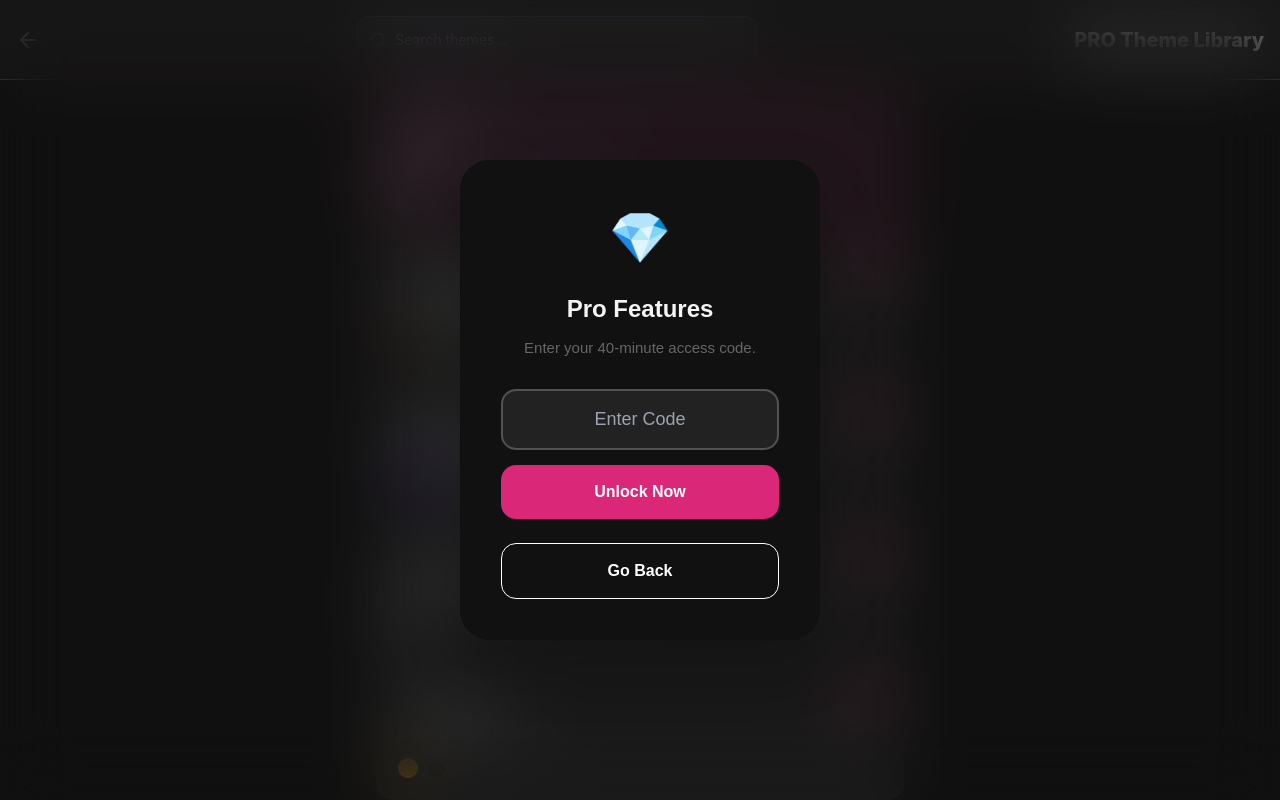
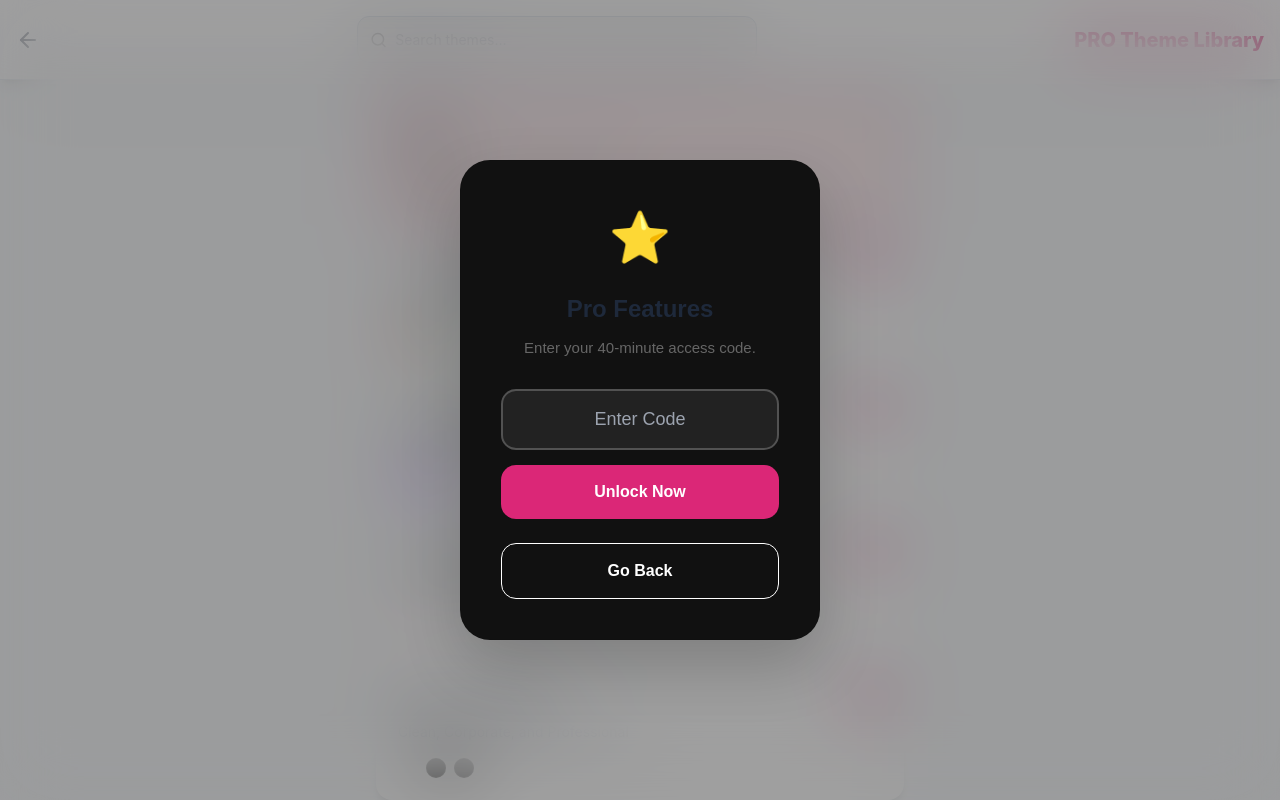
Before and after one commit to StadiaStudios/ourjourney, a plain HTML site: page themes.html in a window 1280 px wide. Shown: the top 800 px of the page. Drawn offline with nearby package versions, Linux system fonts and the light colour scheme.

Commit message:
Add files via upload

```diff
--- a/premium-lock.js
+++ b/premium-lock.js
@@ -1,8 +1,5 @@
-/**
- * Premium Lock System with 40-Minute Auto-Relock
- */
 (async function() {
-    const EXPECTED_HASH = "39004b34d612255b9fcbebef575b25906f9abe75941949cb1096c01be35fb4d3";
+    const EXPECTED_HASH = "0b53b54e85feb3c5031da9beaa28ba5dbdcb921bb980ad6d97f0fc88f1b94665";
     const STORAGE_KEY = "__app_premium_unlocked";
     const EXPIRY_KEY = "__app_premium_expiry";
     const LOCK_DURATION_MS = 40 * 60 * 1000;
@@ -51,7 +48,7 @@
     overlay.style = `position:fixed;top:0;left:0;width:100%;height:100%;background:rgba(15, 15, 15, 0.4);backdrop-filter:blur(35px);-webkit-backdrop-filter:blur(35px);z-index:999999;display:flex;align-items:center;justify-content:center;font-family:sans-serif;`;
     overlay.innerHTML = `
         <div style="background:#111;padding:40px;border-radius:30px;box-shadow:0 25px 60px rgba(0,0,0,0.2);text-align:center;max-width:360px;width:90%;border:1px solid rgba(0,0,0,0.05);">
-            <div style="font-size:50px;margin-bottom:15px;">💎</div>
+            <div style="font-size:50px;margin-bottom:15px;">⭐</div>
             <h2 style="margin:0;font-weight:800;font-size:24px;">Pro Features</h2>
             <p style="color:#666;font-size:15px;margin:10px 0 30px;">Enter your 40-minute access code.</p>
             <input type="password" id="premium-code-input" placeholder="Enter Code" style="width:100%;padding:15px;border:2px solid #525252;border-radius:15px;margin-bottom:15px;background-color:#222;text-align:center;outline:none;font-size:18px;">
--- a/themes.html
+++ b/themes.html
@@ -2,11 +2,20 @@
 <html lang="en">
 <head>
     <meta charset="UTF-8">
-    <meta name="viewport" content="width=device-width, initial-scale=1.0">
+    <meta name="viewport" content="width=device-width, initial-scale=1.0, maximum-scale=1.0, user-scalable=no">
     <title>Our Journey - Themes</title>
     <link rel="manifest" href="manifest.json">
     <link rel="icon" type="image/x-icon" href="assets/favicon.png">
     <script src="https://cdn.tailwindcss.com"></script>
+    <script>
+        // Theme initialization logic
+        (function() {
+            const savedTheme = localStorage.getItem('__app_theme') || 'light';
+            if (savedTheme === 'light') {
+                document.documentElement.classList.add('light-mode');
+            }
+        })();
+    </script>
     <style>
         body {
             font-family: 'Inter', sans-serif;
@@ -86,6 +95,43 @@
         ::-webkit-scrollbar-thumb:hover {
             background: #da46ff;
         }
+
+        /* Light Mode Overrides */
+        .light-mode body {
+            background-color: #f8fafc;
+            color: #1e293b;
+        }
+        .light-mode header {
+            background-color: rgba(255, 255, 255, 0.8);
+            border-bottom-color: #e2e8f0;
+        }
+        .light-mode .search-container {
+            background: rgba(0, 0, 0, 0.05);
+            border-color: #cbd5e1;
+        }
+        .light-mode .search-input {
+            color: #1e293b;
+        }
+        .light-mode header h1 {
+            color: #db2777 !important;
+        }
+        .light-mode .theme-card {
+            background-color: #ffffff;
+            box-shadow: 0 4px 6px -1px rgba(0, 0, 0, 0.1);
+        }
+        .light-mode .theme-card:hover {
+            background-color: #f1f5f9;
+        }
+        .light-mode .theme-card h3 {
+            color: #1e293b;
+        }
+        .light-mode .theme-card p {
+            color: #64748b;
+        }
+        .light-mode .active-theme {
+            background-color: #fff1f2 !important;
+            border-color: #db2777 !important;
+        }
     </style>
 </head>
 <body class="bg-[#111]">
@@ -127,21 +173,23 @@
     <script>
         const STORAGE_KEY_CUSTOM_CSS = '__app_custom_theme_file';
         const STORAGE_KEY_PREMIUM = '__app_premium_unlocked';
+        const STORAGE_KEY_THEME = '__app_theme';
         const EXPIRY_KEY = '__app_premium_expiry';
 
         const THEMES = [
             { id: 'none', name: 'Default', desc: 'The Free original Dark/Light Mode', icon: '🌸', file: '', isPremium: false, colors: ['bg-[white]', 'bg-[black]'] },
             { id: 'christmas', name: 'Christmas Spirit', desc: 'Red, Green, and Snowy vibes', icon: '🎄', file: 'pro-themes/christmastheme.css', isPremium: true, colors: ['bg-red-600', 'bg-green-700', 'bg-slate-100'] },
             { id: 'purple', name: 'Royal Purple', desc: 'Elegant and deep purple tones', icon: '🔮', file: 'pro-themes/purpletheme.css', isPremium: true, colors: ['bg-purple-600', 'bg-indigo-700', 'bg-purple-200'] },
+            { id: 'pink-theme', name: 'Pink Theme', desc: 'A Light Pink Girlfriend theme.', icon: '⭐', file: 'pro-themes/pink-theme.css', isPremium: true, colors: ['bg-[pink]', 'bg-[white]'] },
             { id: 'ticroloft', name: 'Modern Ticroloft', desc: 'Clean, Corporate, and Professional', icon: '💻', file: 'pro-themes/microsofttheme.css', isPremium: true, colors: ['bg-[white]', 'bg-[black]', 'bg-[#444]'] },
             { id: 'orange', name: 'Pro Orange', desc: 'Sleek Orange Theme.', icon: '🍊', file: 'pro-themes/orange.css', isPremium: true, colors: ['bg-[orange]', 'bg-[#111]'] },
-            { id: 'darkspace', name: 'Dark Space', desc: 'Dark Space Theme.', icon: '⭐', file: 'pro-themes/space.css', isPremium: true, colors: ['bg-[darkblue]', 'bg-[purple]'] },
+            { id: 'darkspace', name: 'Dark Space', desc: 'Dark Space Theme.', icon: '⭐', file: 'pro-themes/space.css', isPremium: true, colors: ['bg-[darkblue]', 'bg-[black]'] },
             { id: 'moogledark', name: 'Moogle Dark', desc: 'Moogle Dark Mode Theme.', icon: '⭐', file: 'pro-themes/google-theme.css', isPremium: true, colors: ['bg-[#8ab4f8]', 'bg-[#111111]'] },
             { id: 'acebukdark', name: 'AceBuk Light', desc: 'AceBuk Classic Light Mode Theme.', icon: '⭐', file: 'pro-themes/facebooklight.css', isPremium: true, colors: ['bg-[blue]', 'bg-[white]'] },
             { id: 'cocdark', name: 'COC Theme', desc: 'COC Dark Mode Theme.', icon: '⭐', file: 'pro-themes/coc.css', isPremium: true, colors: ['bg-[#4db848]', 'bg-[#f1c40f]', 'bg-[#121212]'] },
             { id: 'breakcraft', name: 'Breakcraft Theme', desc: 'A Dark Breakcraft theme.', icon: '⭐', file: 'pro-themes/breakcraft.css', isPremium: true, colors: ['bg-[#ffb000]', 'bg-[#da46ff]', 'bg-[#333]'] },
             { id: 'scissor101', name: 'Scissor101 Theme', desc: 'A Dark Scissor101 theme.', icon: '⭐', file: 'pro-themes/scissor101.css', isPremium: true, colors: ['bg-[#f4e4bc]', 'bg-[#2a5298]', 'bg-[white]'] },
-            { id: 'redgaze', name: 'Red Gaze', desc: 'A Dark love theme.', icon: '⭐', file: 'pro-themes/redgaze.css', isPremium: true, colors: ['bg-[#6e081d]', 'bg-[black]'] },
+            { id: 'redgaze', name: 'Red Gaze', desc: 'A Dark love theme.', icon: '⭐', file: 'pro-themes/redtheme.css', isPremium: true, colors: ['bg-[#6e081d]', 'bg-[black]'] },
             { id: 'tethesda', name: 'Tethesda Dark Theme', desc: 'A Dark love theme.', icon: '⭐', file: 'pro-themes/tethesda.css', isPremium: true, colors: ['bg-[#6e081d]', 'bg-[black]'] }
         ];
 
```
Also changed, not shown: index.html (+1 -1 lines), prosettings.html (+47 -7 lines), settings.html (+2 -2 lines), splash.html (+1 -1 lines), tos.html (+2 -2 lines).
